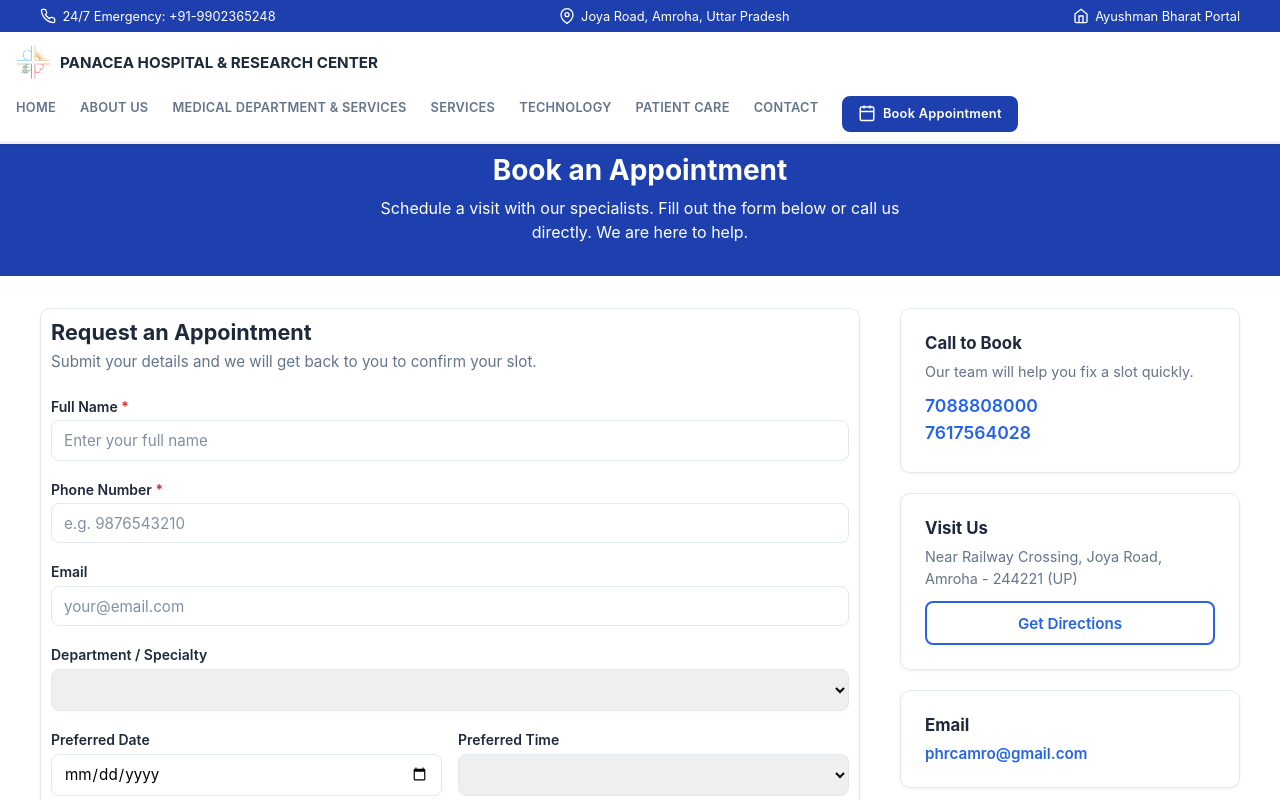
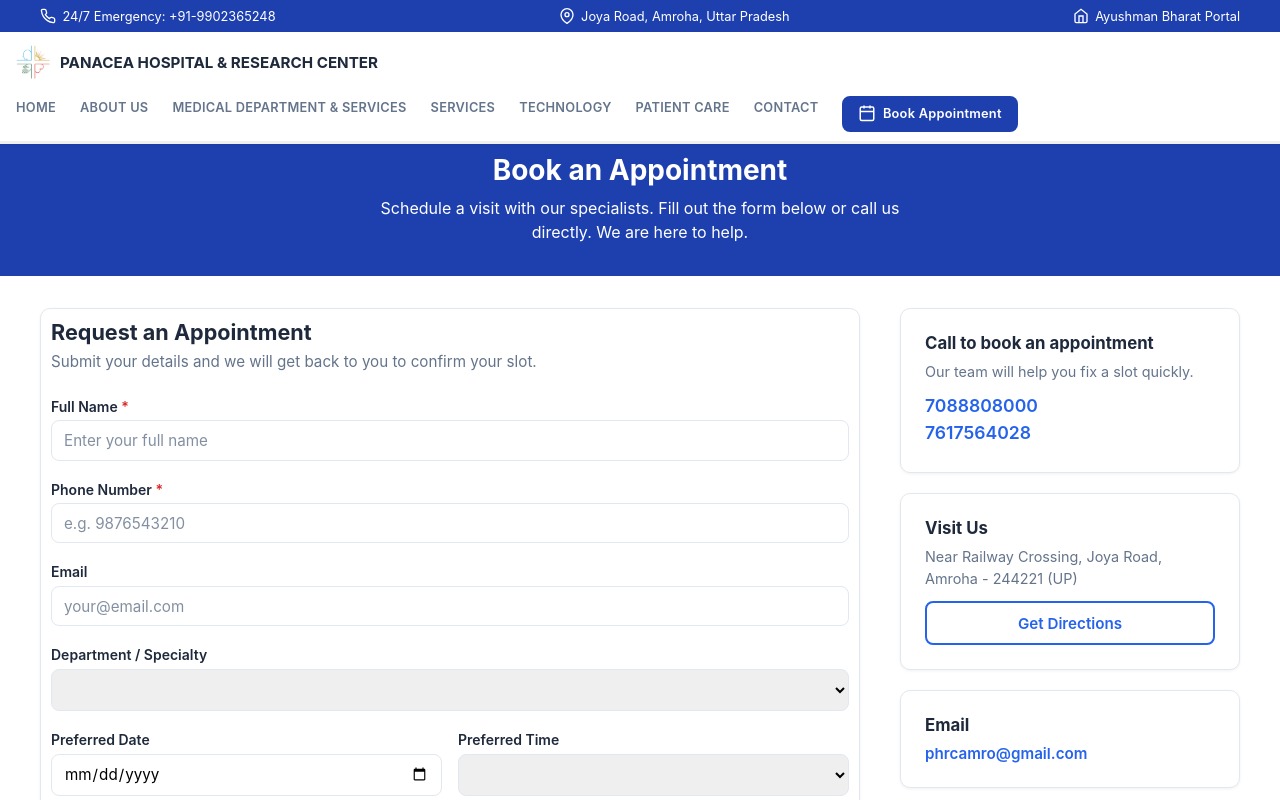
Before and after one commit to mohdayan53673-source/Panacea-Hospital, an Angular app: page /appointment in a window 1280 px wide. Shown: the top 800 px of the page. Built offline with nearby package versions, Linux system fonts and the light colour scheme.

Commit message:
Production build for GitHub Pages

```diff
--- a/src/app/appointment/appointment.html
+++ b/src/app/appointment/appointment.html
@@ -122,7 +122,7 @@
     <!-- Contact to book -->
     <aside class="contact-sidebar">
       <div class="contact-card">
-        <h3 class="contact-card__title">Call to Book</h3>
+        <h3 class="contact-card__title">Call to book an appointment</h3>
         <p class="contact-card__text">Our team will help you fix a slot quickly.</p>
         <a href="tel:7088808000" class="contact-card__phone">7088808000</a>
         <a href="tel:7617564028" class="contact-card__phone">7617564028</a>
```
